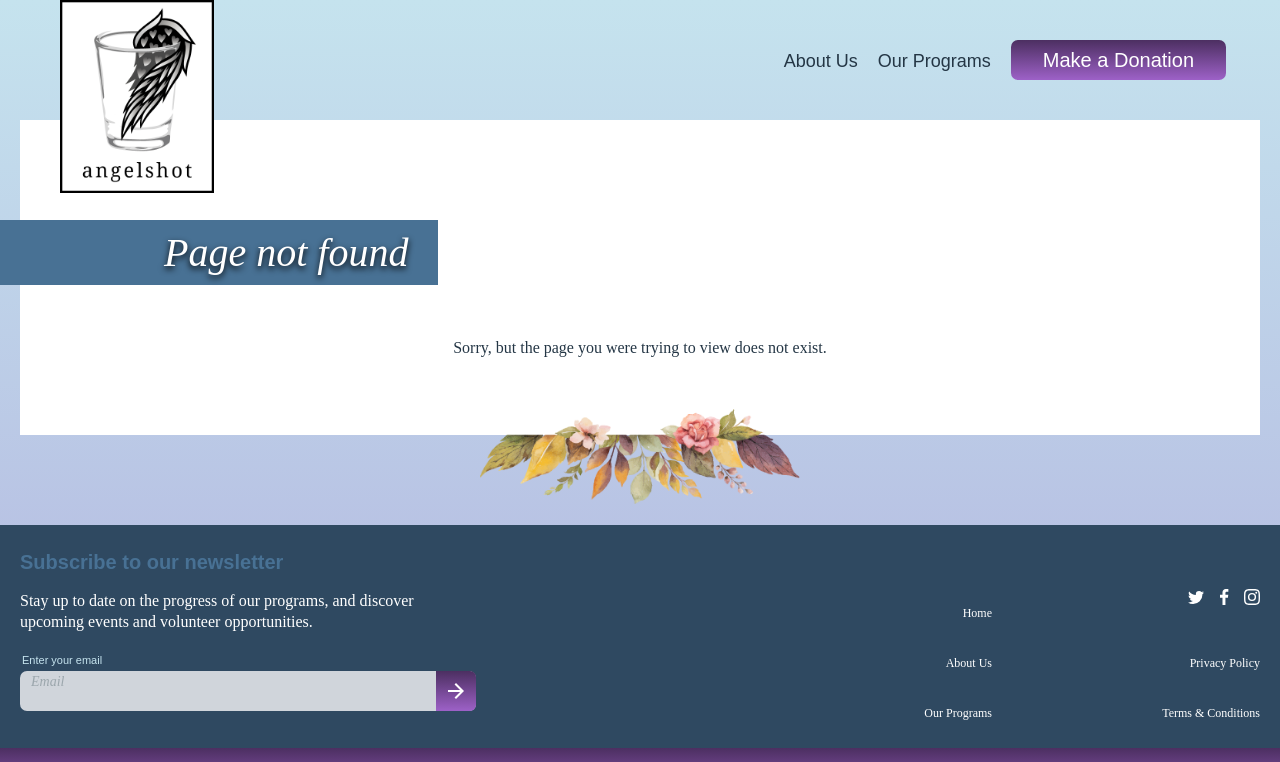
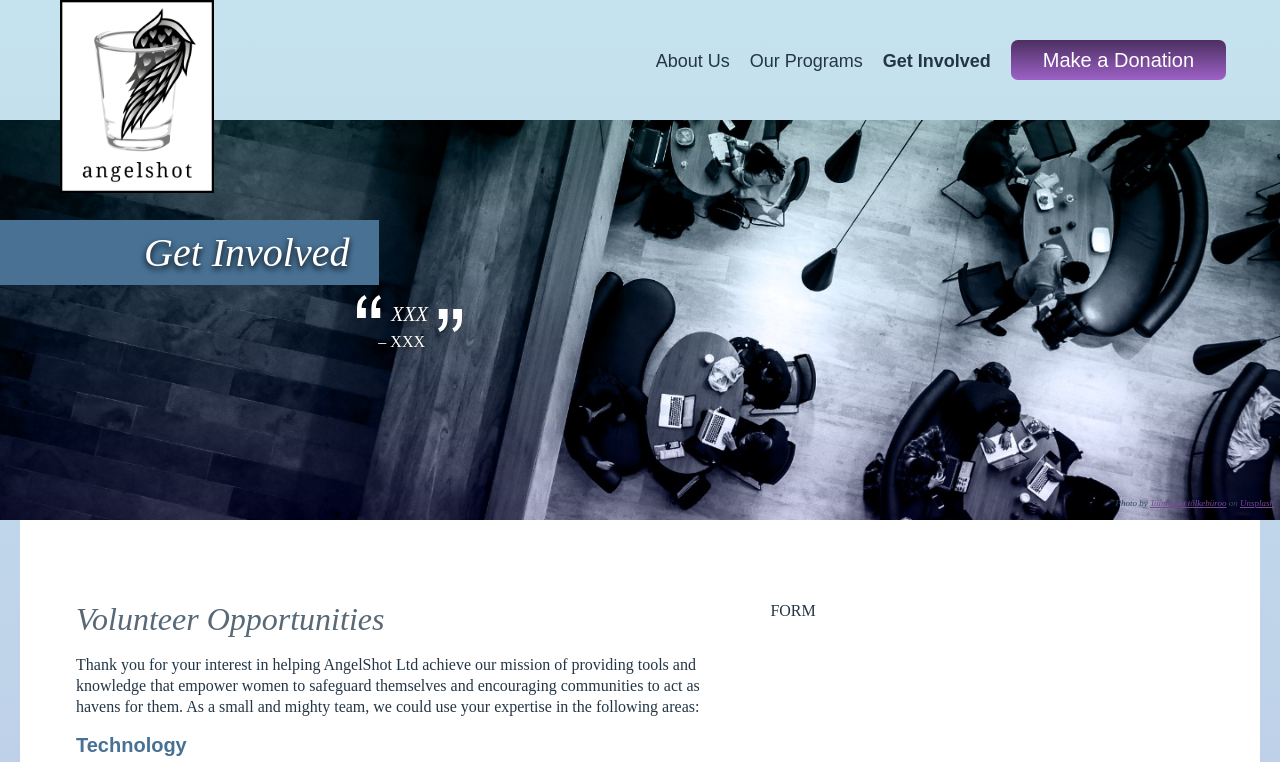
Before and after one commit to angelshot/angelshot.ltd, a Gatsby site: page /get-involved in a window 1280 px wide. Before the commit this address had no page. Shown: the top 762 px of the page. Built offline with nearby package versions, Linux system fonts and the light colour scheme; Gatsby itself is replaced by a stand-in of ours; a script that the page names is missing.

Commit message:
added link to get involved, changed slug to use hyphen

```diff
--- a/src/components/mainNav.js
+++ b/src/components/mainNav.js
@@ -35,6 +35,16 @@ const MainNav = ({ footer, style }) => {
           Our Programs
         </Link>
       </li>
+      <li>
+        <Link
+          to="/get-involved"
+          className={styles.link}
+          activeClassName="active"
+          partiallyActive
+        >
+          Get Involved
+        </Link>
+      </li>
       {!footer && (
         <>
           <li className={styles.donateLarge}>
--- a/src/pages/get_involved.js
+++ b/src/pages/get-involved.js
@@ -8,7 +8,7 @@ import Floral from "../components/floral"
 // import InputCheckbox from "../components/inputCheckbox"
 // import InputText, { InlineInputText } from "../components/inputText"
 
-import styles from "./get_involved.module.css"
+import styles from "./get-involved.module.css"
 
 export default () => (
   <Layout>
```
Also changed, not shown: src/pages/get-involved.module.css (renamed from src/pages/get_involved.module.css).
